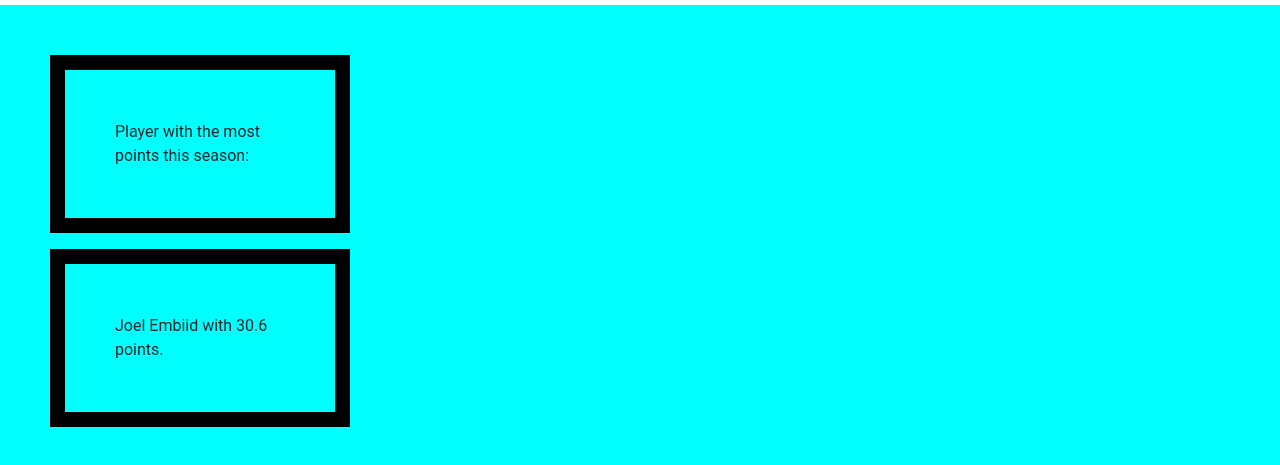
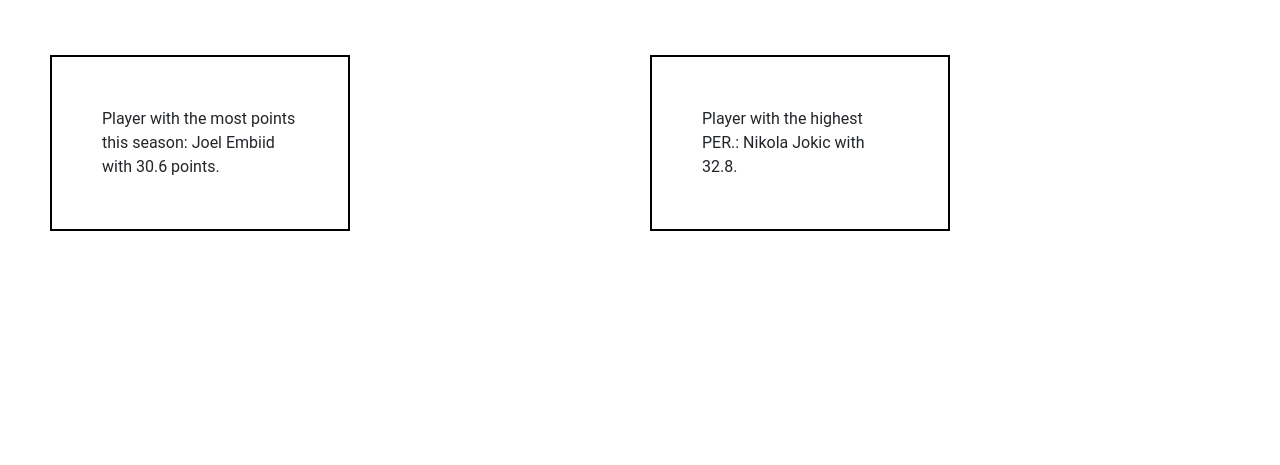
Before and after one commit to YoYoDough/Landing_Page, a plain HTML site: page index.html in a window 1280 px wide. Shown: the part 601-1066 px from the top of the page. After the commit the page ends 898 px from the top, so only its background shows below. Drawn offline with nearby package versions, Linux system fonts and the light colour scheme.

Commit message:
Was able to make the text in rows instead of collumns.

```diff
--- a/index.html
+++ b/index.html
@@ -27,8 +27,8 @@
     class = "Info"><h1>Best Player Stats</h1>
     </div>
     <div class = "Infodescription">
-        <p>Player with the most points this season:</p>
-        <p>Joel Embiid with 30.6 points.</p>
+        <p>Player with the most points this season: Joel Embiid with 30.6 points.</p>
+        <p>Player with the highest PER.: Nikola Jokic with 32.8.</p>
     </div>
 </body>
 </html>
--- a/style.css
+++ b/style.css
@@ -33,12 +33,15 @@
     text-align: center;
 }
 .Infodescription{
-    background-color: aqua;
+    background-color: white;
     padding: 50px;
+    display: flex;
+    flex-direction: row;
+    gap: 300px;
 }
 .Infodescription p{
     width: 300px;
-    border: 15px solid green;
+    border: 2px solid green;
     padding: 50px;
     margin: 20 px;
     border-color: black;
```
